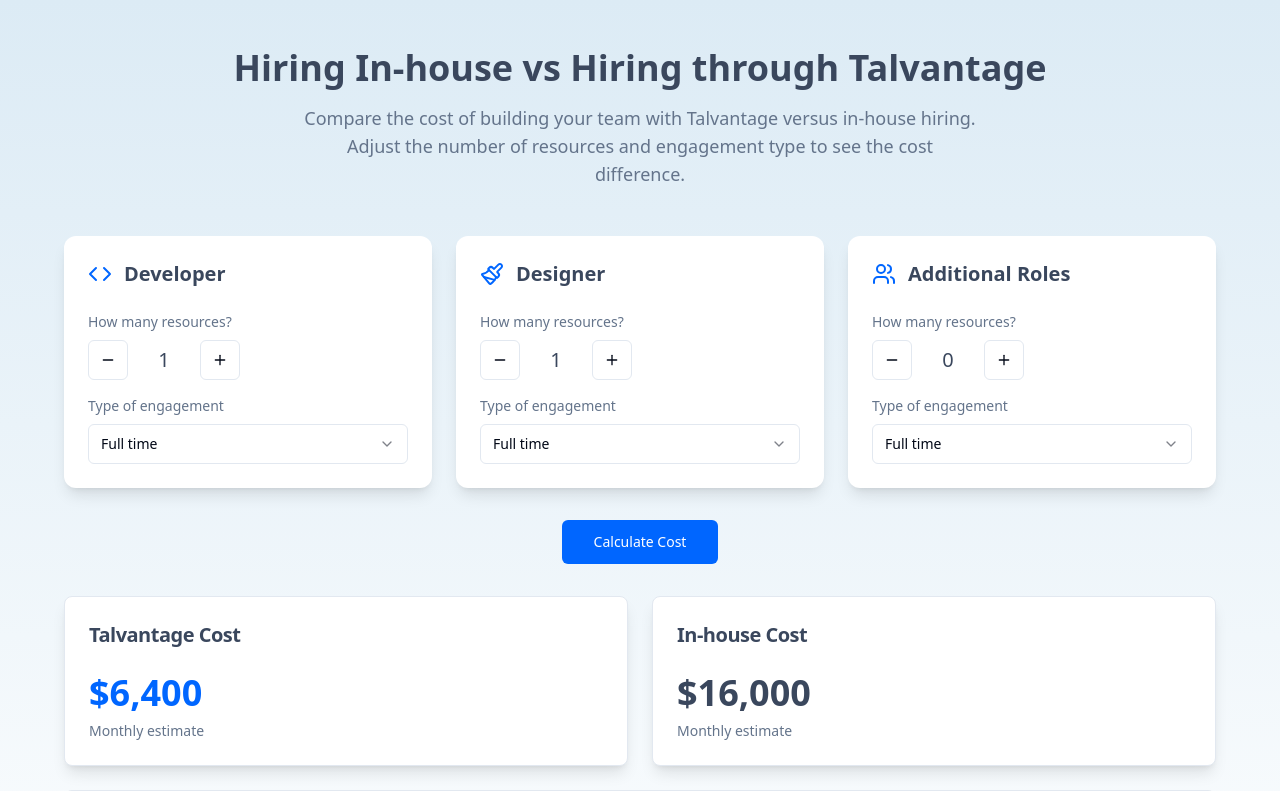
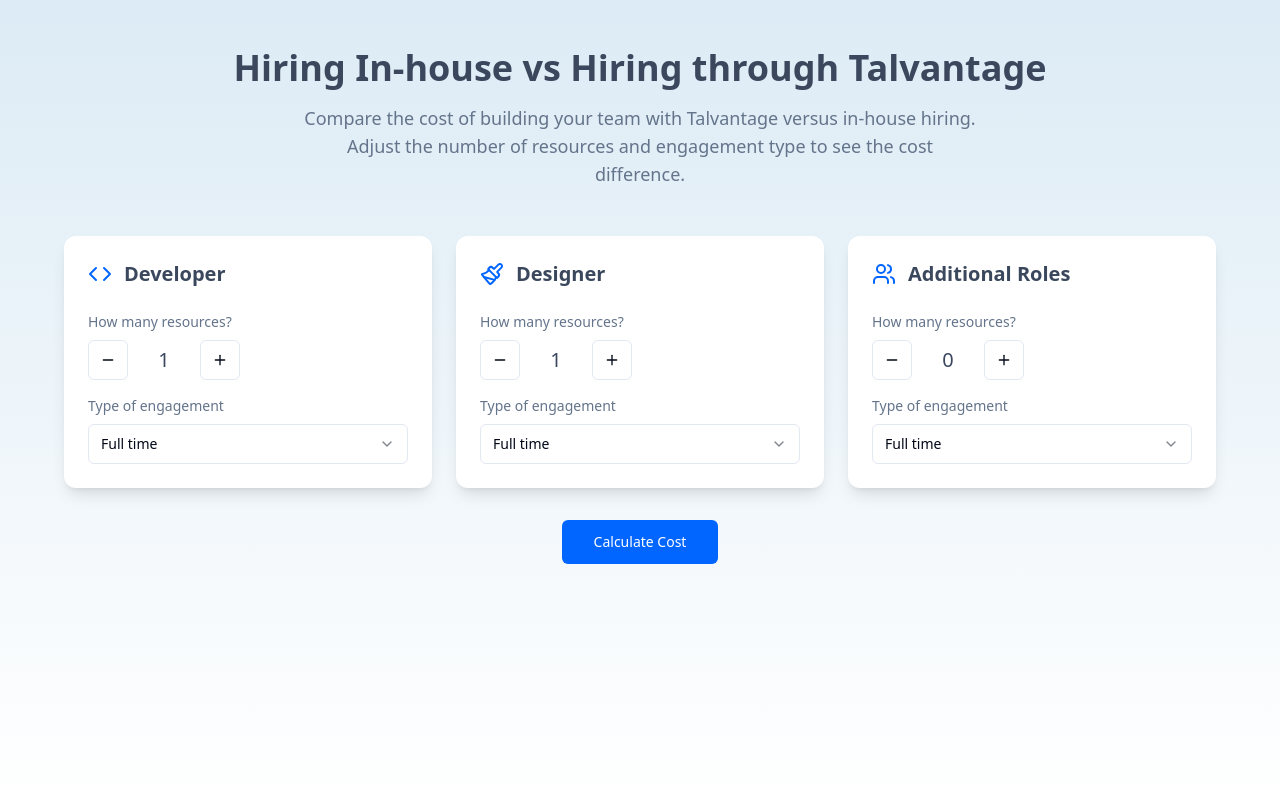
Before and after one commit to akshaysalekar17/Calculator, a React (Vite) app: page / in a window 1280 px wide. Shown: the top 791 px of the page. Built offline with nearby package versions, Linux system fonts and the light colour scheme.

Commit message:
Implement cost calculation toggle
Show cost calculations only after the user clicks the "Calculate Cost" button in the Calculator component.
[skip gpt_engineer]

```diff
--- a/src/components/Calculator.tsx
+++ b/src/components/Calculator.tsx
@@ -16,11 +16,12 @@ const HOURS = {
   "weekly": 40,
 };
 
-const TALVANTAGE_RATE = 20; // $20/hour
-const INHOUSE_RATE = 50; // $50/hour
+const TALVANTAGE_RATE = 20;
+const INHOUSE_RATE = 50;
 
 export function Calculator() {
   const { toast } = useToast();
+  const [showResults, setShowResults] = useState(false);
   const [resources, setResources] = useState({
     developer: { count: 1, engagement: "full-time" },
     designer: { count: 1, engagement: "full-time" },
@@ -93,6 +94,7 @@ export function Calculator() {
   };
 
   const handleCalculate = () => {
+    setShowResults(true);
     toast({
       title: "Cost Calculation Complete",
       description: "Your cost comparison has been calculated.",
@@ -107,6 +109,7 @@ export function Calculator() {
       ...prev,
       [type]: { ...prev[type], ...updates },
     }));
+    setShowResults(false);
   };
 
   return (
@@ -165,7 +168,7 @@ export function Calculator() {
           </Button>
         </div>
 
-        {calculateTotalCost()}
+        {showResults && calculateTotalCost()}
       </div>
     </div>
   );
```
